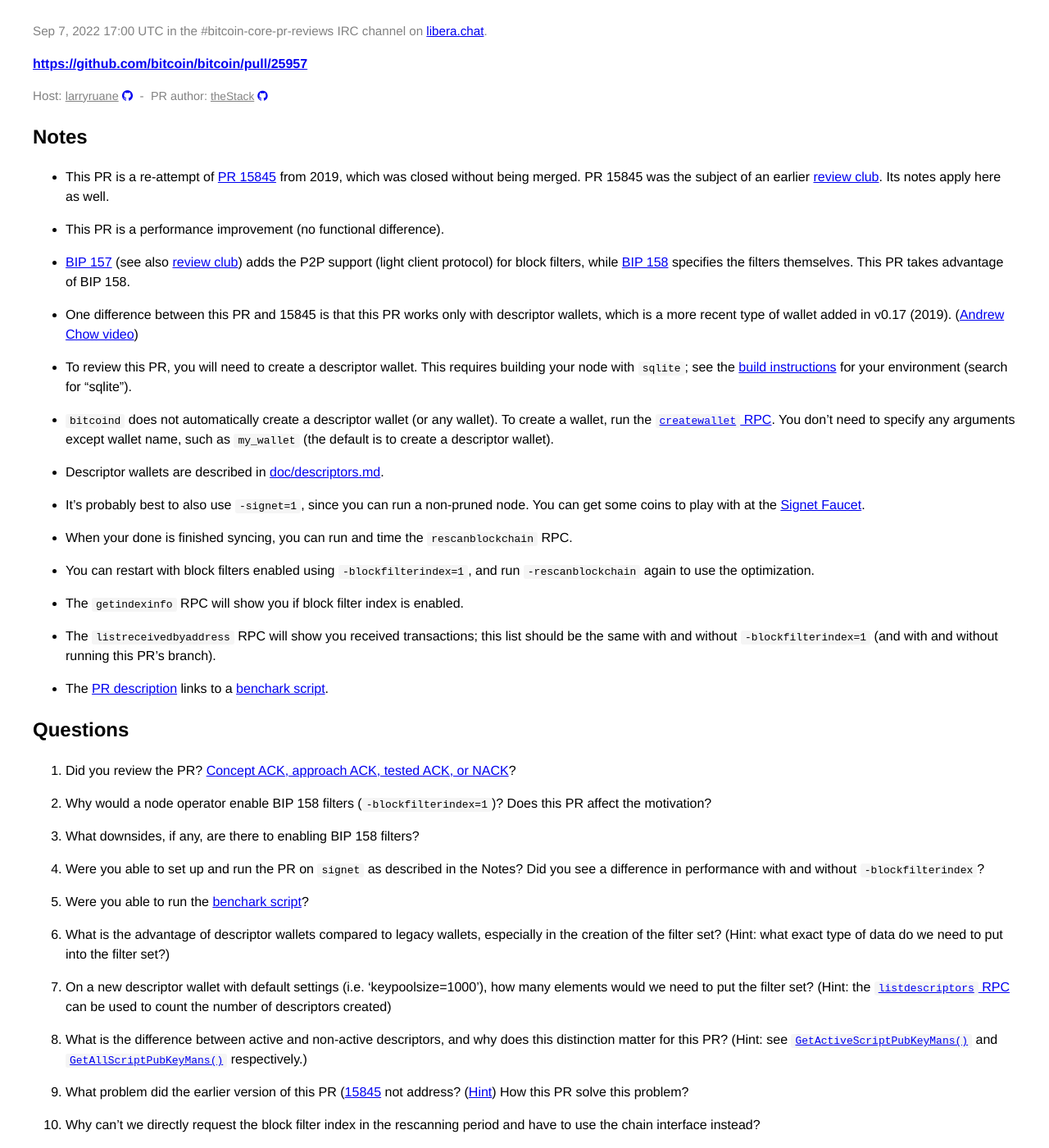
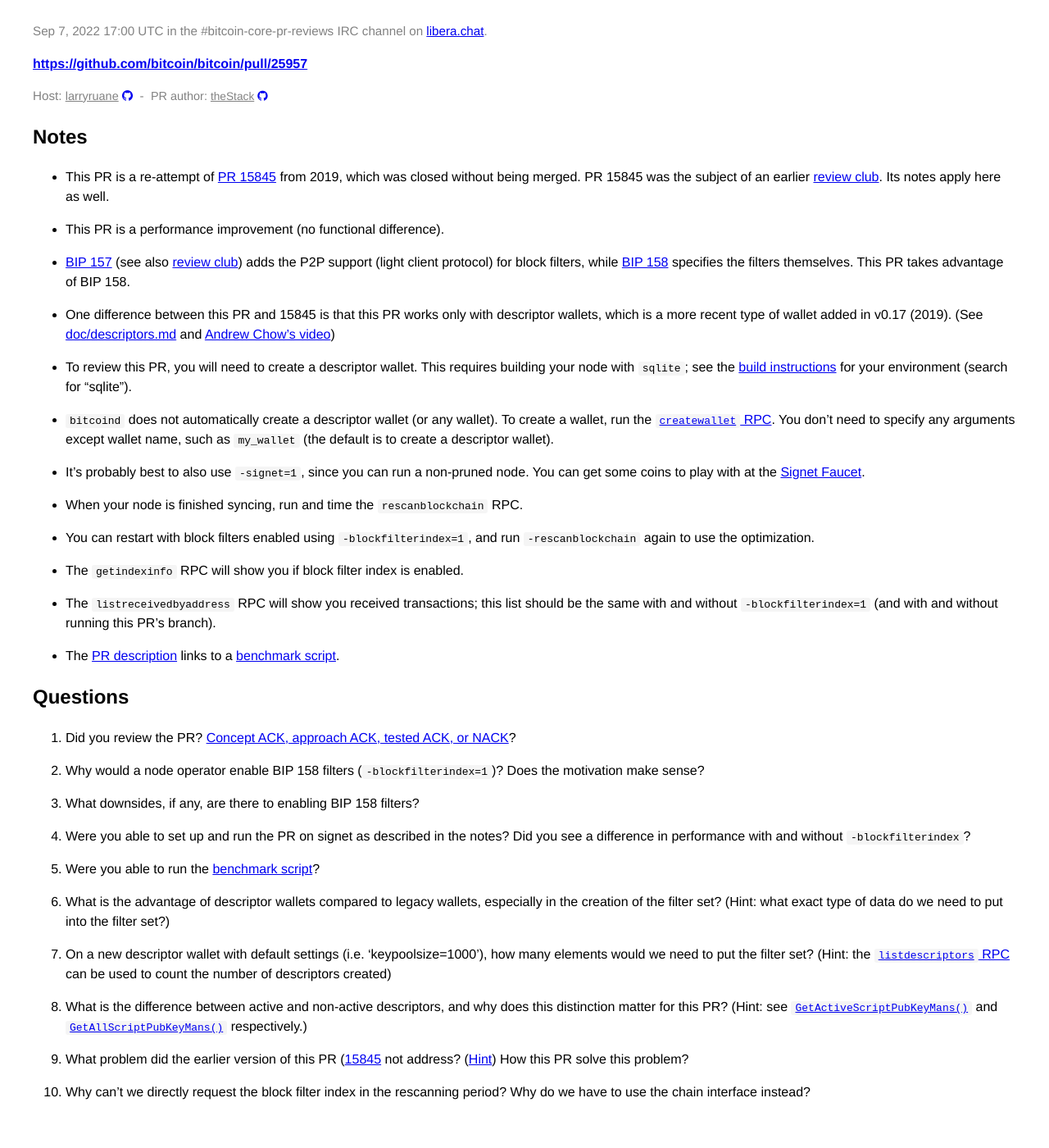
Before and after one commit to bitcoin-core-review-club/website, a Jekyll site: the page built from _posts/2022-09-07-#25957.md, in a window 1280 px wide and 1400 px high, scrolled down 177 px. Shown: the whole window at 82% size. Built offline with Jekyll 4.4.1, drawn with Linux system fonts in a browser that asks for light colours; after the commit the page ends 1537 px from its top, so only the background shows below that.

Commit message:
small edits to n25957 notes

```diff
--- a/_posts/2022-09-07-#25957.md
+++ b/_posts/2022-09-07-#25957.md
@@ -27,7 +27,8 @@ specifies the filters themselves. This PR takes advantage of BIP 158.
 
 - One difference between this PR and 15845 is that this PR works only with
 descriptor wallets, which is a more recent type of wallet added in v0.17 (2019).
-([Andrew Chow video](https://www.youtube.com/watch?v=xC25NzIjzog))
+(See [doc/descriptors.md](https://github.com/bitcoin/bitcoin/blob/master/doc/descriptors.md) and
+[Andrew Chow's video](https://www.youtube.com/watch?v=xC25NzIjzog))
 
 - To review this PR, you will need to create a descriptor wallet. This requires
 building your node with `sqlite`; see the
@@ -40,14 +41,10 @@ for your environment (search for "sqlite").
 You don't need to specify any arguments except wallet name, such as `my_wallet`
 (the default is to create a descriptor wallet).
 
-- Descriptor wallets are described in
-[doc/descriptors.md](https://github.com/bitcoin/bitcoin/blob/master/doc/descriptors.md).
-
 - It's probably best to also use `-signet=1`, since you can run a non-pruned node.
 You can get some coins to play with at the [Signet Faucet](https://signet.bc-2.jp/).
 
-- When your done is finished syncing, you can run and time the `rescanblockchain`
-RPC.
+- When your node is finished syncing, run and time the `rescanblockchain` RPC.
 
 - You can restart with block filters enabled using `-blockfilterindex=1`, and
 run `-rescanblockchain` again to use the optimization.
@@ -60,21 +57,23 @@ without running this PR's branch).
 
 - The [PR description](https://github.com/bitcoin/bitcoin/pull/25957#issue-1354921936)
 links to a
-[benchark script](https://github.com/theStack/bitcoin/blob/fast_rescan_functional_test_benchmark/test/functional/pr25957_benchmark.py).
+[benchmark script](https://github.com/theStack/bitcoin/blob/fast_rescan_functional_test_benchmark/test/functional/pr25957_benchmark.py).
 
 ## Questions
+
 1. Did you review the PR?
 [Concept ACK, approach ACK, tested ACK, or NACK](https://github.com/bitcoin/bitcoin/blob/master/CONTRIBUTING.md#peer-review)?
 
-1. Why would a node operator enable BIP 158 filters (`-blockfilterindex=1`)? Does this PR affect the motivation?
+1. Why would a node operator enable BIP 158 filters (`-blockfilterindex=1`)? Does the motivation
+   make sense?
 
 1. What downsides, if any, are there to enabling BIP 158 filters?
 
-1. Were you able to set up and run the PR on `signet` as described in the Notes?
+1. Were you able to set up and run the PR on signet as described in the notes?
 Did you see a difference in performance with and without `-blockfilterindex`?
 
 1. Were you able to run the
-[benchark script](https://github.com/theStack/bitcoin/blob/fast_rescan_functional_test_benchmark/test/functional/pr25957_benchmark.py)?
+[benchmark script](https://github.com/theStack/bitcoin/blob/fast_rescan_functional_test_benchmark/test/functional/pr25957_benchmark.py)?
 
 1. What is the advantage of descriptor wallets compared to legacy wallets,
 especially in the creation of the filter set?
@@ -97,7 +96,8 @@ respectively.)
 ([Hint](https://github.com/bitcoin/bitcoin/pull/15845#issuecomment-625768563))
 How this PR solve this problem?
 
-1. Why can't we directly request the block filter index in the rescanning period and have to use the chain interface instead?
+1. Why can't we directly request the block filter index in the rescanning period? Why do we have to
+   use the chain interface instead?
 
 
 <!-- TODO: After meeting, uncomment and add meeting log between the irc tags
```
